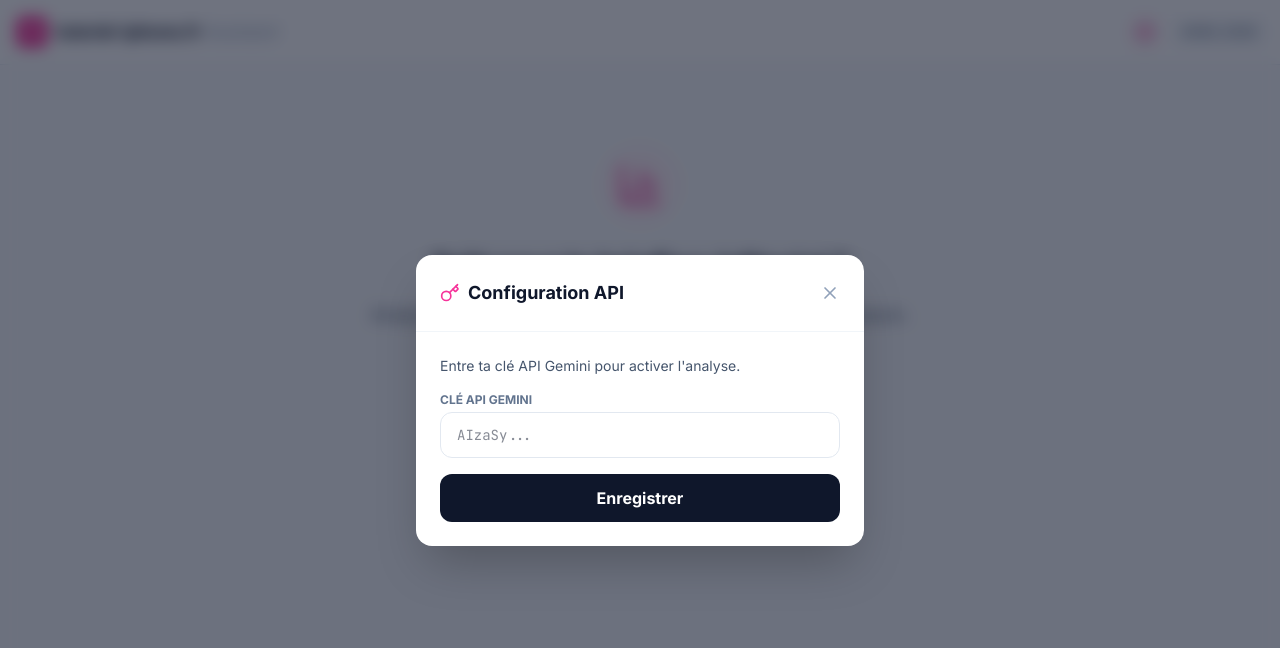
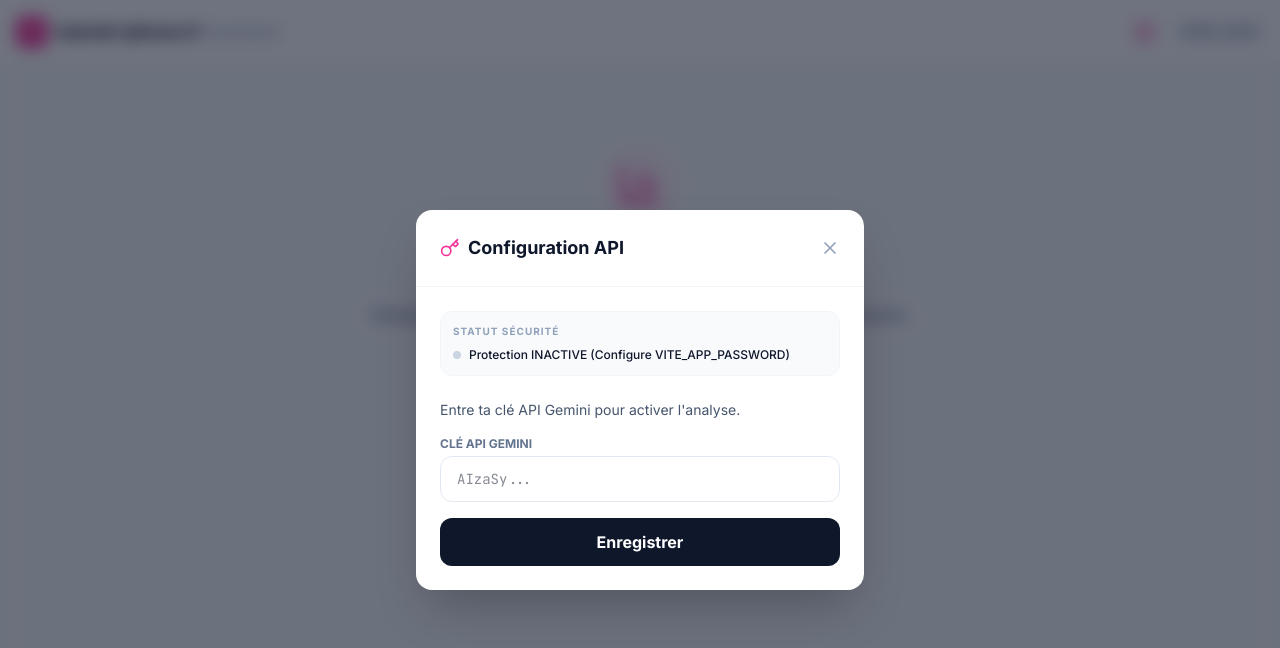
Before and after one commit to achinej-sketch/TiP-Edition, a React (Vite) app: page / in a window 1280 px wide. Both pictures are taken after a click on the button 1144 px from the left and 32 px from the top of the page. Shown: the top 648 px of the page. Built offline with nearby package versions, Linux system fonts and the light colour scheme.

Commit message:
feat(config): Display API password protection status
Adds a visual indicator to the API configuration section showing whether password protection is active or not, and guides the user if it's inactive.

```diff
--- a/src/App.tsx
+++ b/src/App.tsx
@@ -572,6 +572,18 @@ export default function App() {
                 <button onClick={() => setShowConfig(false)} className="text-slate-400 hover:text-slate-600"><X size={20} /></button>
               </div>
               <div className="p-6">
+                <div className="mb-6 p-3 bg-slate-50 rounded-xl border border-slate-100">
+                  <p className="text-[10px] font-bold text-slate-400 uppercase mb-2 tracking-widest">Statut Sécurité</p>
+                  <div className="flex items-center gap-2">
+                    <div className={`w-2 h-2 rounded-full ${import.meta.env.VITE_APP_PASSWORD ? 'bg-green-500 animate-pulse' : 'bg-slate-300'}`}></div>
+                    <p className="text-xs font-medium">
+                      {import.meta.env.VITE_APP_PASSWORD
+                        ? 'Protection par mot de passe ACTIVE'
+                        : 'Protection INACTIVE (Configure VITE_APP_PASSWORD)'}
+                    </p>
+                  </div>
+                </div>
+
                 <p className="text-sm text-slate-600 mb-4">Entre ta clé API Gemini pour activer l'analyse.</p>
                 <div className="space-y-4">
                   <div>
```
